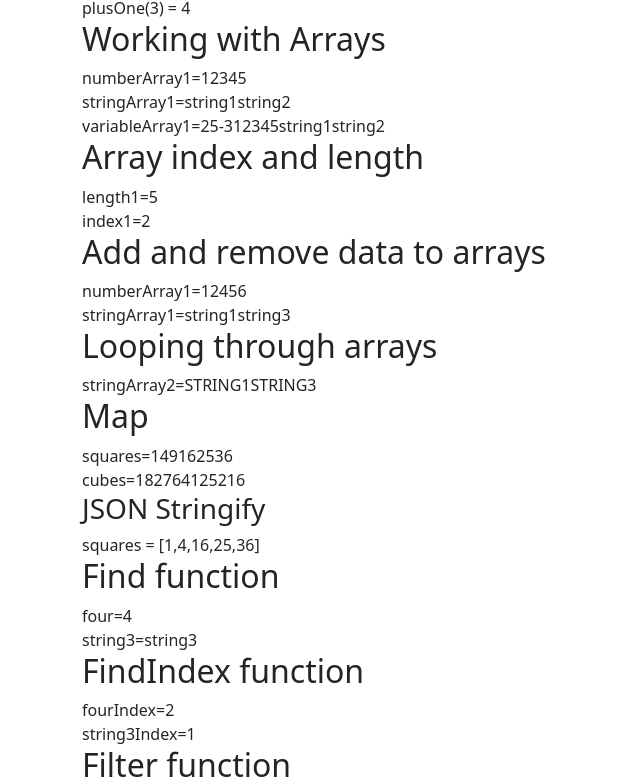
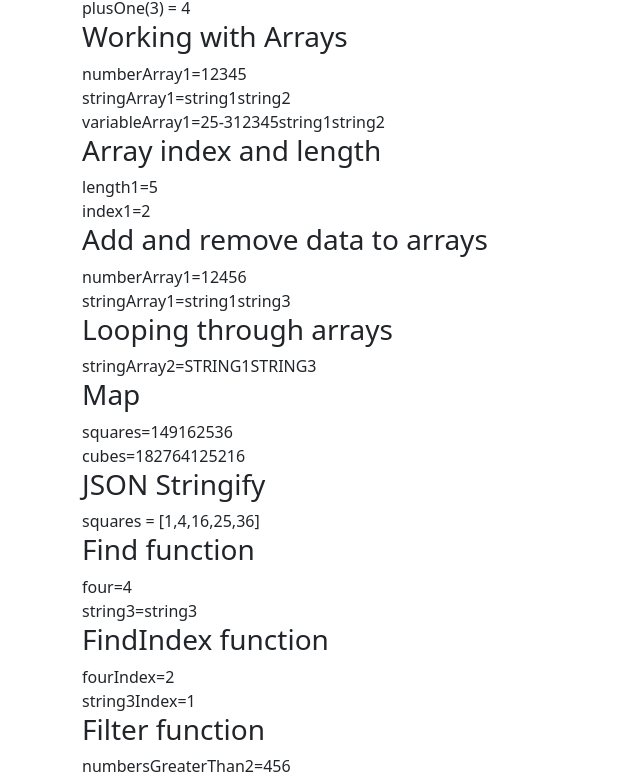
Before and after one commit to conclancy/kanbas-react-web-app, a React (Create React App) app: page / in a window 1280 px wide. Shown: the part 1380-2162 px from the top of the page, without its empty margins (0-640 px from the left). Built offline with nearby package versions, Linux system fonts and the light colour scheme.

Commit message:
Update header tags

```diff
--- a/src/Labs/a3/JavaScript/arrays/AddingAndRemovingDataToFromArrays.tsx
+++ b/src/Labs/a3/JavaScript/arrays/AddingAndRemovingDataToFromArrays.tsx
@@ -8,7 +8,7 @@ function AddingAndRemovingDataToFromArrays() {
 
     return(
         <>
-            <h2>Add and remove data to arrays</h2>
+            <h3>Add and remove data to arrays</h3>
             numberArray1={numberArray1}<br/>
             stringArray1={stringArray1}
         </>
--- a/src/Labs/a3/JavaScript/arrays/ArrayIndexAndLength.tsx
+++ b/src/Labs/a3/JavaScript/arrays/ArrayIndexAndLength.tsx
@@ -5,7 +5,7 @@ function ArrayIndexAndLength() {
 
     return(
         <>
-            <h2>Array index and length</h2>
+            <h3>Array index and length</h3>
             length1={length1}<br/>
             index1={index1}
         </>
--- a/src/Labs/a3/JavaScript/arrays/FilterFunction.tsx
+++ b/src/Labs/a3/JavaScript/arrays/FilterFunction.tsx
@@ -6,7 +6,7 @@ function FilterFunction() {
 
     return(
         <>
-            <h2>Filter function</h2>
+            <h3>Filter function</h3>
             numbersGreaterThan2={numbersGreaterThan2}<br/>
             evenNumbers={evenNumbers}<br/>
             oddNumbers={oddNumbers}
--- a/src/Labs/a3/JavaScript/arrays/FindFunction.tsx
+++ b/src/Labs/a3/JavaScript/arrays/FindFunction.tsx
@@ -7,7 +7,7 @@ function FindFunction() {
 
     return(
         <>
-            <h2>Find function</h2>
+            <h3>Find function</h3>
             four={four}<br/>
             string3={string3}
         </>
--- a/src/Labs/a3/JavaScript/arrays/FindIndex.tsx
+++ b/src/Labs/a3/JavaScript/arrays/FindIndex.tsx
@@ -7,7 +7,7 @@ function FindIndex() {
 
     return(
         <>
-            <h2>FindIndex function</h2>
+            <h3>FindIndex function</h3>
             fourIndex={fourIndex}<br/>
             string3Index={string3Index}
         </>
--- a/src/Labs/a3/JavaScript/arrays/ForLoops.tsx
+++ b/src/Labs/a3/JavaScript/arrays/ForLoops.tsx
@@ -12,7 +12,7 @@ function ForLoops() {
 
     return(
         <>
-            <h2>Looping through arrays</h2>
+            <h3>Looping through arrays</h3>
             stringArray2={stringArray2}
         </>
     );
--- a/src/Labs/a3/JavaScript/arrays/MapFunction.tsx
+++ b/src/Labs/a3/JavaScript/arrays/MapFunction.tsx
@@ -7,7 +7,7 @@ function MapFunction() {
 
     return(
         <>
-            <h2>Map</h2>
+            <h3>Map</h3>
             squares={squares}<br/>
             cubes={cubes}
         </>
--- a/src/Labs/a3/JavaScript/arrays/WorkingWithArrays.tsx
+++ b/src/Labs/a3/JavaScript/arrays/WorkingWithArrays.tsx
@@ -32,7 +32,7 @@ function WorkingWithArrays() {
 
     return(
         <>
-            <h2>{title}</h2>
+            <h3>{title}</h3>
             numberArray1={numberArray1}<br/>
             stringArray1={stringArray1}<br/>
             variableArray1={variableArray1}
```
